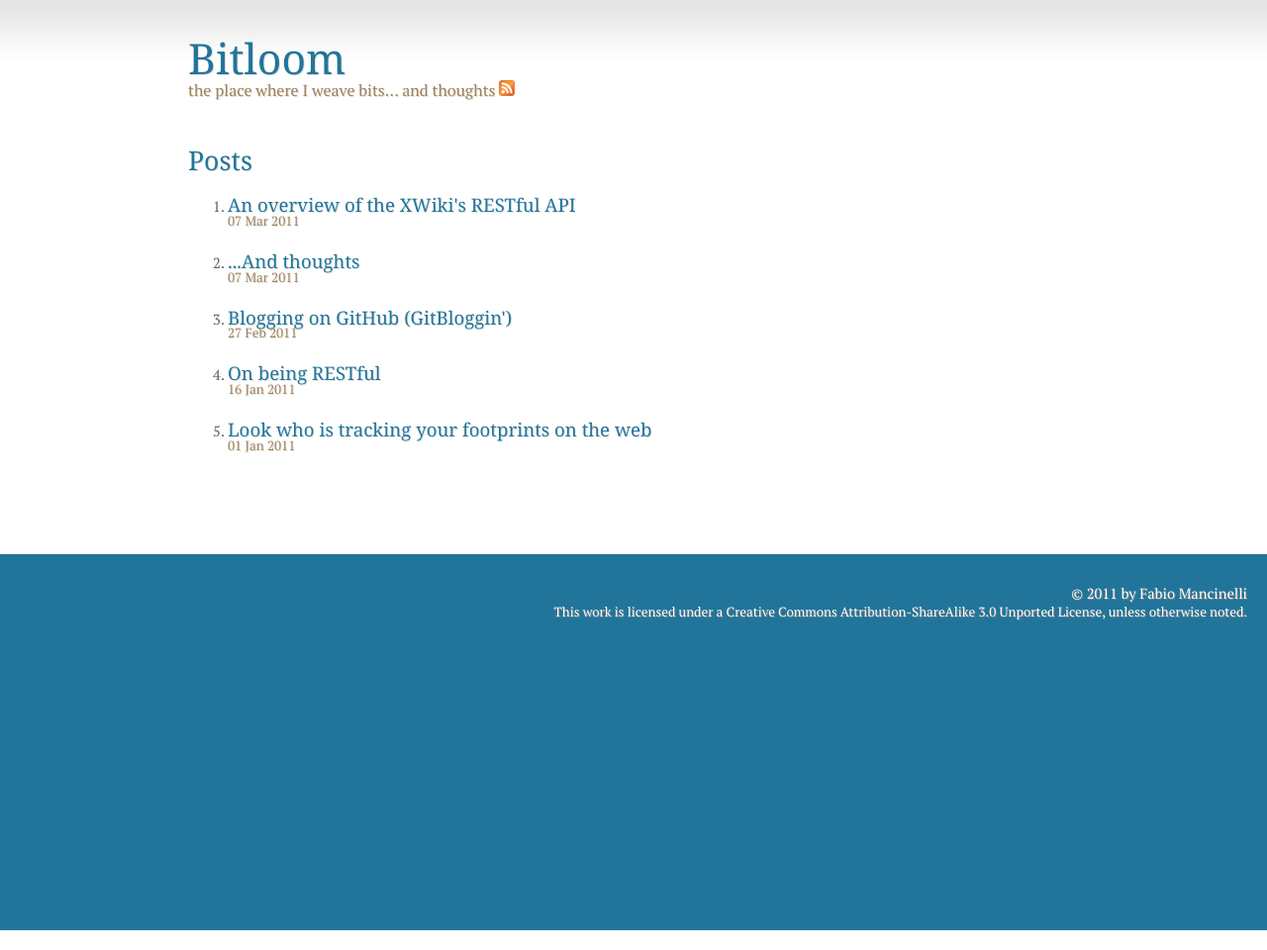
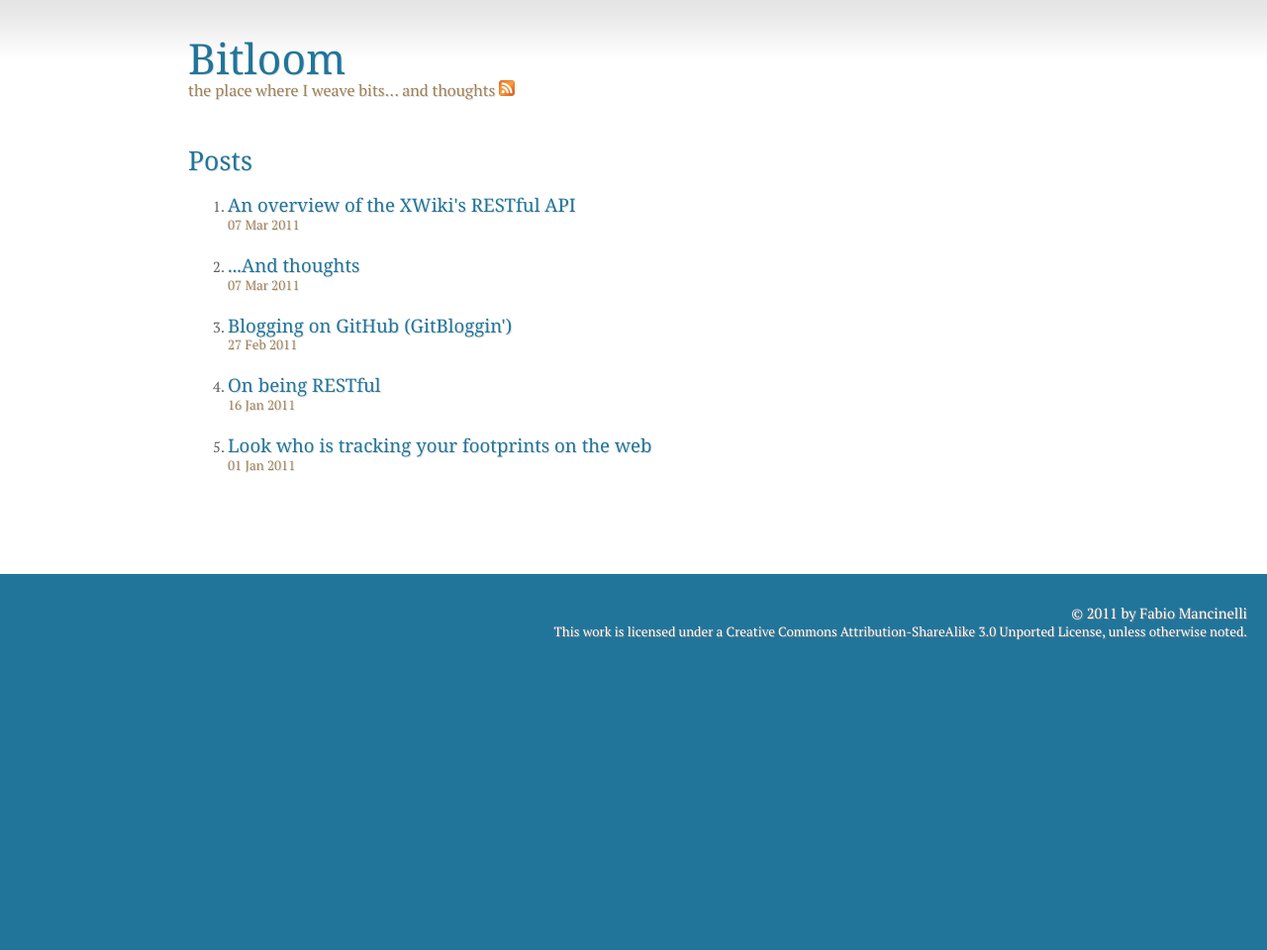
Before and after one commit to fmancinelli/fmancinelli.github.com, a Jekyll site: the page built from index.html, in a window 1280 px wide. Shown: the whole page at 99% size. Built offline with Jekyll 4.4.1, drawn with Linux system fonts in a browser that asks for light colours; comment, search, counter and statistics services are not loaded.

Commit message:
Adjusted spacing in posts list

```diff
--- a/stylesheets/style.css
+++ b/stylesheets/style.css
@@ -130,7 +130,7 @@
     font-family: "PT Serif";
     font-size: 10pt;
     font-weight: normal;
-    margin-top: -5px;
+    margin-top: -1px;
     text-shadow: 1px 1px #E0E0E0;
 }
 
```
